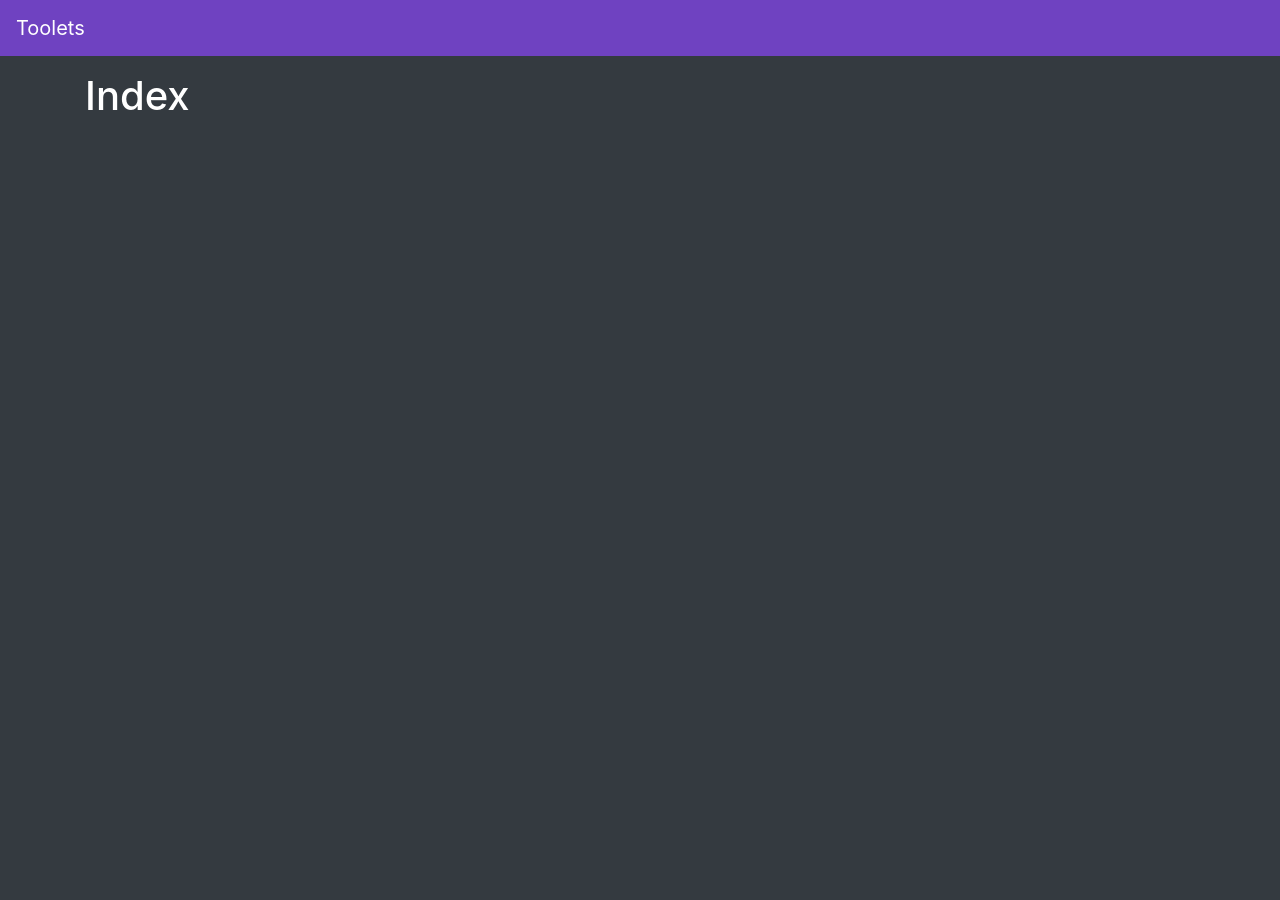
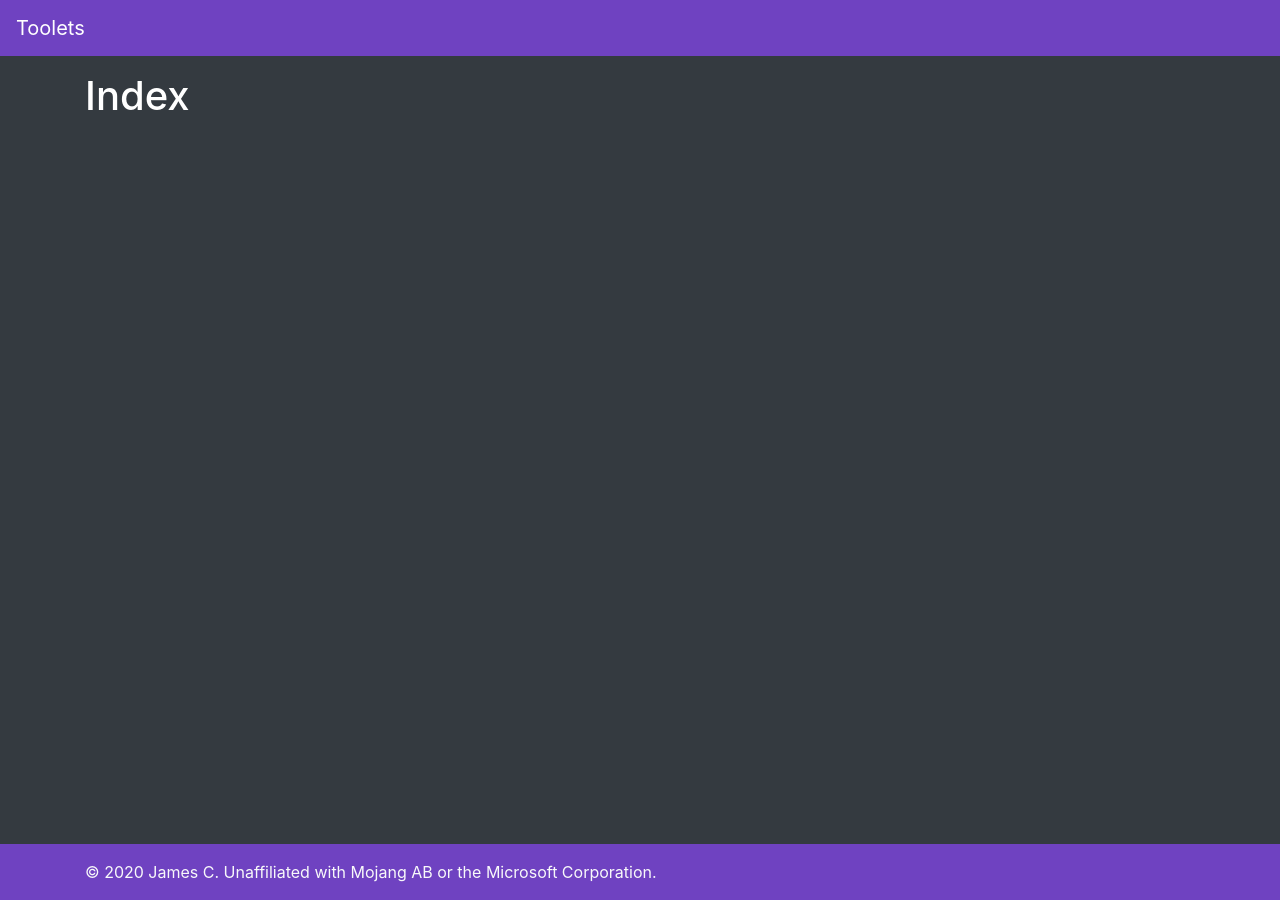
Before and after one commit to JamesMCo/toolets, a Jekyll site: the page built from index.html, in a window 1280 px wide. Built offline with Jekyll 4.4.1, drawn with Linux system fonts in a browser that asks for light colours.

Commit message:
Add footer, move main styling to sass

```diff
--- a/_layouts/default.html
+++ b/_layouts/default.html
@@ -13,10 +13,16 @@
             <a class="navbar-brand" href="{{ site.baseurl }}{% link index.html %}">Toolets</a>
         </nav>
 
-        <main class="container-lg py-3">
+        <main>
             <h1>{{ page.title }}</h1>
             {{ content }}
         </main>
+
+        <footer>
+            <div class="container">
+                <span class="text-light">&copy; 2020 <a href="https://mrjamesco.uk" class="text-light">James C.</a> Unaffiliated with Mojang AB or the Microsoft Corporation.</span>
+            </div>
+        </footer>
 
         <script src="https://code.jquery.com/jquery-3.5.1.slim.min.js" integrity="sha384-DfXdz2htPH0lsSSs5nCTpuj/zy4C+OGpamoFVy38MVBnE+IbbVYUew+OrCXaRkfj" crossorigin="anonymous"></script>
         <script src="https://cdn.jsdelivr.net/npm/popper.js@1.16.1/dist/umd/popper.min.js" integrity="sha384-9/reFTGAW83EW2RDu2S0VKaIzap3H66lZH81PoYlFhbGU+6BZp6G7niu735Sk7lN" crossorigin="anonymous"></script>
--- a/_sass/main.scss
+++ b/_sass/main.scss
@@ -8,6 +8,19 @@ body {
     @extend .navbar-dark;
 }
 
+main {
+    @extend .container-lg;
+    @extend .py-3;
+}
+
+footer {
+    @extend .fixed-bottom;
+    @extend .bg-primary;
+    @extend .mt-auto;
+    @extend .py-3;
+}
+
+
 .list-group-item {
     @extend .list-group-item-dark;
 }
```
